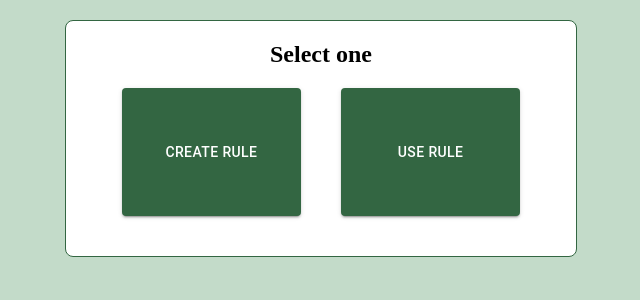
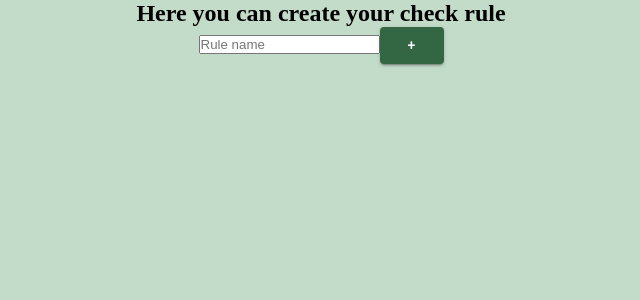
Before and after one commit to FlavioAAMotta/regua-correcoes, a React (Create React App) app: page / in a window 1280 px wide. Shown: the top 300 px of the page, without its empty margins (319-959 px from the left). Built offline with nearby package versions, Linux system fonts and the light colour scheme; no server answers.

Commit message:
CreateRule under construction

```diff
--- a/src/pages/CreateRule.js
+++ /dev/null
@@ -1,5 +0,0 @@
-import React from "react"
-
-export const CreateRule = () =>{
-    return ("CreateRule")
-}
--- /dev/null
+++ b/src/pages/CreateRule/CreateRule.js
@@ -0,0 +1,45 @@
+import React from "react"
+import { MainStyle } from "../../styled-app"
+import { Button, CircularProgress } from '@material-ui/core';
+import { FormRow } from "./styled";
+import { useState } from "react";
+
+export const CreateRule = () => {
+    const [newRule, setNewRule] = useState(false)
+    const [ruleName, setRuleName] = useState("")
+
+    const handleNameChange = (event) => {
+        setRuleName(event.target.value)
+    }
+
+    const createNewRule = () => {
+        !ruleName && alert("Insert a name for your rule")
+        ruleName && setNewRule(true) // TODO: Insert Axios logic to insert rule
+    }
+
+    return (
+        <MainStyle>
+            <h2>Here you can create your check rule</h2>
+            <form>
+                <FormRow>
+                    <input type="text" placeholder="Rule name" onChange={handleNameChange} value={ruleName} />
+                    <Button
+                        variant="contained"
+                        color="primary"
+                        type="submit"
+                        margin="normal"
+                        onClick={() => { createNewRule(); }}
+                    >+</Button>
+                </FormRow>
+                {newRule && <FormRow>
+                    <Button
+                        variant="contained"
+                        color="primary"
+                        type="submit"
+                        margin="normal"
+                    >+</Button>
+                </FormRow>}
+            </form>
+        </MainStyle>
+    )
+}
--- /dev/null
+++ b/src/pages/CreateRule/styled.js
@@ -0,0 +1,6 @@
+import styled from 'styled-components';
+import { mainColor, lightBackground } from '../../constants/colors';
+import { TextField } from '@material-ui/core';
+
+export const FormRow = styled.div`
+`
--- a/src/pages/Login/Login.js
+++ b/src/pages/Login/Login.js
@@ -46,7 +46,7 @@ export const Login = () => {
                         color="primary"
                         type="submit"
                         margin="normal"
-                    >Enviar</Button>}
+                    >Login</Button>}
                 </form>
             </LoginContainer>
         </MainStyle>
--- a/src/routes/Router.js
+++ b/src/routes/Router.js
@@ -3,7 +3,7 @@ import { Routes, Route } from 'react-router-dom';
 import {Login}  from "../pages/Login/Login";
 import {SignUp}  from "../pages/SignUp";
 import {Main}  from "../pages/Main/Main";
-import {CreateRule}  from "../pages/CreateRule";
+import {CreateRule}  from "../pages/CreateRule/CreateRule";
 import {GetRule}  from "../pages/GetRule";
 
 //import ErrorPage from '../pages/ErrorPage/ErrorPage';
@@ -15,9 +15,9 @@ const Router = ({ setLoginButton, currentPage, changeCurrentPage, questions, get
 
             <Route path="/signup" element={<SignUp/>} />
 
-            <Route path="/" element={<Main/>} />
+            <Route path="/main" element={<Main/>} />
 
-            <Route path="/createRule" element={<CreateRule/>} />
+            <Route path="/" element={<CreateRule/>} />
 
             <Route path="/getRule" element={<GetRule/>} />
 
```
